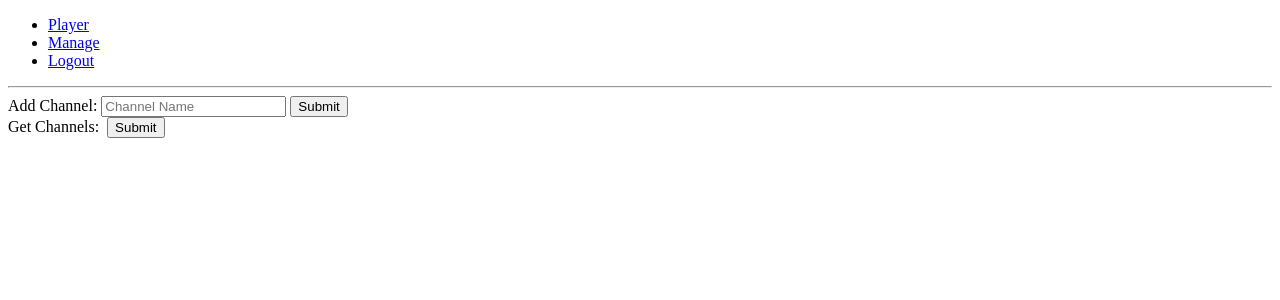
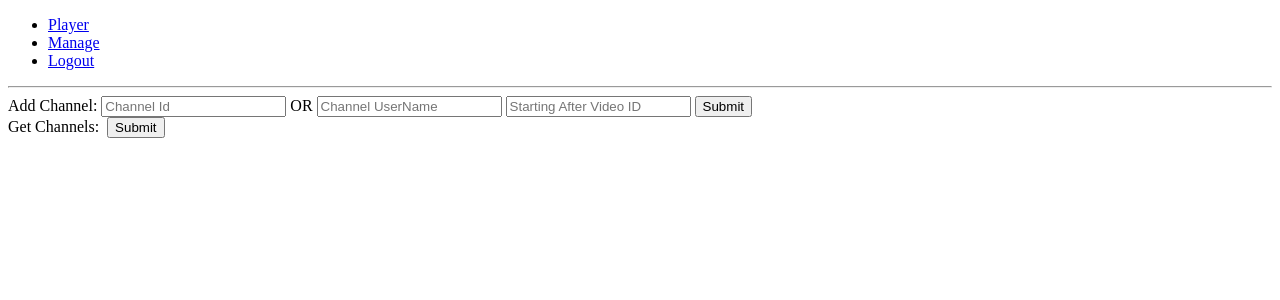
Before and after one commit to eduardoceretta/yqueuer, a Django app: page /manage/ in a window 1280 px wide. Shown: the top 300 px of the page. Run offline with Django 3.2, Linux system fonts and the light colour scheme; the visitor is signed in with stand-in values (Sample User, id 1); parts of the project's set-up code (start-up, migrations or seed data) failed here and were passed over.

Commit message:
Allow add channel to receive last video, username refactoring

```diff
--- a/frontend/templates/frontend/manage.html
+++ b/frontend/templates/frontend/manage.html
@@ -7,7 +7,9 @@
   <div id="add_channel">
     <span>
       Add Channel:
-      <input id="add_channel_channel" type="text" name="channel_name" placeholder="Channel Name">
+      <input id="add_channel_channel_id" type="text" name="y_channel_id" placeholder="Channel Id"> OR
+      <input id="add_channel_channel_username" type="text" name="channel_username" placeholder="Channel UserName">
+      <input id="add_channel_last_y_video_id" type="text" name="last_y_video_id" placeholder="Starting After Video ID">
       <button id="add_channel_submit"> Submit </button>
       <span id="add_channel_result"></span>
     </span>
@@ -19,15 +21,6 @@
       <input id="update_channel_library_channel" type="text" name="channel_name" placeholder="Channel Name">
       <button id="update_channel_library_submit"> Submit </button>
       <span id="update_channel_library_result"></span>
-    </span>
-  </div>
-  <div id="bulk_mark">
-    <span>
-      Mark videos as watched:
-      <input id="bulk_mark_channel" type="text" name="channel_name" placeholder="Channel Name">
-      <input id="bulk_mark_until_y_video_id" type="text" name="until_y_video_id" placeholder="Until Video ID">
-      <button id="bulk_mark_submit"> Submit </button>
-      <span id="bulk_mark_result"></span>
     </span>
   </div>
   -->
@@ -49,61 +42,33 @@
 
     $( document ).ready(function() {
       log( "manage ready!" );
-      // var bulk_mark = {
-      //   'div' : $("#bulk_mark"),
-      //   'channel_name' : $("#bulk_mark_channel"),
-      //   'until_y_video_id' : $("#bulk_mark_until_y_video_id"),
-      //   'submit' : $("#bulk_mark_submit"),
-      //   'result' : $("#bulk_mark_result"),
-      // };
-      // bulk_mark.submit.on('click', function(e) {
-      //   log ('bulk_mark.submit');
-      //   log(bulk_mark.channel_name.val());
-      //   log(bulk_mark.until_y_video_id.val());
-      //   var channel_name = bulk_mark.channel_name.val();
-      //   var until_y_video_id = bulk_mark.until_y_video_id.val();
-      //   bulk_mark.result.text('processing...');
-      //   bulk_mark.div.find(":input").attr("disabled", true);
-      //   $.ajax({
-      //     method: "POST",
-      //     url: "/api/bulk_mark_watched/",
-      //     headers: {'X-CSRFToken': '{{ csrf_token }}'},
-      //     data: { 'channel_name' : channel_name,
-      //             'until_y_video_id': until_y_video_id,
-      //     },
-      //     success: function(result){
-      //       bulk_mark.div.find(":input").attr("disabled", false);
-      //       if(result.success) {
-      //         bulk_mark.result.text('success: marked ' + result.data.marked + ' videos');
-      //       } else if(result.error) {
-      //         bulk_mark.result.text('error: ' + result.error);
-      //       }
-      //     },
-      //     error: function(xhr,status,error){
-      //       log('bulk_mark','error', xhr,status,error);
-      //       bulk_mark.div.find(":input").attr("disabled", false);
-      //       bulk_mark.result.text('error');
-      //     }
-      //   });
-      // });
-
       var add_channel = {
         'div' : $("#add_channel"),
-        'channel_name' : $("#add_channel_channel"),
+        'y_channel_id' : $("#add_channel_channel_id"),
+        'channel_username' : $("#add_channel_channel_username"),
+        'last_y_video_id' : $("#add_channel_last_y_video_id"),
         'submit' : $("#add_channel_submit"),
         'result' : $("#add_channel_result"),
       }
       add_channel.submit.on('click', function(e) {
         log ('add_channel.submit');
-        log(add_channel.channel_name.val());
-        var channel_name = add_channel.channel_name.val();
+        log(add_channel.y_channel_id.val());
+        log(add_channel.channel_username.val());
+        log(add_channel.last_y_video_id.val());
+        var y_channel_id = add_channel.y_channel_id.val();
+        var channel_username = add_channel.channel_username.val();
+        var last_y_video_id = add_channel.last_y_video_id.val();
         add_channel.result.text('processing...');
         add_channel.div.find(":input").attr("disabled", true);
         $.ajax({
           method: "POST",
           url: "/api/add_channel/",
           headers: {'X-CSRFToken': '{{ csrf_token }}'},
-          data: { 'channel_name' : channel_name },
+          data: {
+            'y_channel_id' : y_channel_id,
+            'channel_username' : channel_username,
+            'last_y_video_id': last_y_video_id,
+          },
           success: function(result){
             add_channel.div.find(":input").attr("disabled", false);
             if(result.success) {
@@ -180,7 +145,7 @@
                   var thumbnail = $('<img class="channel_thumbnail">');
                   thumbnail.attr('src', channels[i].thumbnails);
                   var title = $('<span>');
-                  title.text(channels[i].name);
+                  title.text(channels[i].title + ' (user: ' + channels[i].username + ') [id: ' + channels[i].id + ']');
 
                   item.append(thumbnail);
                   item.append(title);
--- a/frontend/urls.py
+++ b/frontend/urls.py
@@ -10,7 +10,6 @@ urlpatterns = [
     url(r'^api/get_videos/$', views.getVideos, name = 'get_videos'),
     url(r'^api/get_channels/$', views.getChannels, name = 'get_channels'),
     url(r'^api/mark_watched/$', views.markWatched, name = 'mark_watched'),
-    # url(r'^api/bulk_mark_watched/$', views.bulkMarkWatched, name = 'bulk_mark_watched'),
     # url(r'^api/update_channel_library/$', views.updateChannelLibrary, name = 'update_channel_library'),
     url(r'^api/add_channel/$', views.addChannel, name = 'add_channel'),
     url(r'^api/post_jserror/$', views.postJSError, name = 'post_jserror'),
--- a/frontend/views.py
+++ b/frontend/views.py
@@ -17,7 +17,7 @@ from django.db.models import Q
 from frontend.forms import UserForm
 from frontend.models import Channel, Video, RUserVideo, RUserChannel
 
-from frontend.yqueuer_api import searchChannel, getVideosFromPlaylist
+from frontend.yqueuer_api import searchChannelByUsername, searchChannelById, getVideosFromPlaylist
 
 def _markWatched(user, video):
   uservideo, created = user.ruservideo_set.get_or_create(video = video)
@@ -35,6 +35,7 @@ def _getChannels(user):
       'id': channel.y_channel_id,
       'title': channel.title,
       'name': channel.name,
+      'username': channel.username,
       'thumbnails' : channel.thumbnails,
     })
 
@@ -151,7 +152,7 @@ def getVideos(request):
     videos.append({
       'id': video.y_video_id,
       'title': video.title,
-      'channel_name': video.channel.title,
+      'channel_title': video.channel.title,
       'published_at' : str(video.published_at),
       'thumbnails' : video.thumbnails,
       'description' : video.description,
@@ -215,75 +216,55 @@ def markWatched(request):
 ##################################
 @login_required
 def addChannel(request):
-  # print >>sys.stderr, request.user, request.POST.has_key('channel_name'), request.GET.has_key('channel_name')
-
   response_data = {'error' : "can't find channel"}
   channel = None
 
   user = request.user
-  channel_name = request.POST['channel_name']
-  channel_qs = Channel.objects.filter(name = channel_name)
+  y_channel_id      = request.POST.get('y_channel_id', None)
+  channel_username  = request.POST.get('channel_username', None)
+  last_vid_y_vid_id = request.POST.get('last_y_video_id', None)
+  if not y_channel_id and not channel_username:
+    response_data = {'error' : "need channel username or id"}
+    return HttpResponse(json.dumps(response_data), content_type = "application/json")
+
+  channel_qs = None
+  if y_channel_id:
+    channel_qs = Channel.objects.filter(y_channel_id = y_channel_id)
+  elif channel_username:
+    channel_qs = Channel.objects.filter(username = channel_username)
 
   if len(channel_qs) > 0 :
     channel = channel_qs[0]
   else :
-    result = searchChannel(settings.SECRETS['YOUTUBE_API_KEY'], channel_name)
+    result = None
+    if y_channel_id:
+      result = searchChannelById(settings.SECRETS['YOUTUBE_API_KEY'], y_channel_id)
+    elif channel_username:
+      result = searchChannelByUsername(settings.SECRETS['YOUTUBE_API_KEY'], channel_username)
+
     if result :
       channel = Channel.objects.create(
         y_channel_id = result['id'],
         playlist_uploads_id = result['playlist_uploads_id'],
         title = result['title'],
         name = result['name'],
+        username = result['username'],
         thumbnails = result['thumbnails']
       )
     else :
       return HttpResponse(json.dumps(response_data), content_type = "application/json")
 
   if channel :
-    user.ruserchannel_set.create(channel = channel)
-    response_data = {'success': True}
+    uc, created = user.ruserchannel_set.get_or_create(channel = channel)
+    if not created:
+      response_data = {'error' : "Channel already added"}
+    else:
+      response_data = {'success': True}
+      if last_vid_y_vid_id:
+        uc.last_vid_y_vid_id = last_vid_y_vid_id
+        uc.save()
 
   return HttpResponse(json.dumps(response_data), content_type = "application/json")
-
-##################################
-# @login_required
-# def bulkMarkWatched(request):
-#   # print >>sys.stderr, request.user, request.POST.has_key('channel_name'), request.GET.has_key('channel_name'), request.POST.has_key('until_y_video_id'), request.GET.has_key('until_y_video_id')
-
-#   response_data = {'error' : "error"}
-#   channel = None
-#   until_video = None
-
-#   user = request.user
-#   channel_name = request.POST['channel_name']
-#   until_y_video_id = request.POST['until_y_video_id']
-
-#   if not channel_name or not until_y_video_id:
-#     response_data = {'error' : "Invalid parameters"}
-#     return HttpResponse(json.dumps(response_data), content_type = "application/json")
-
-#   channel_qs = Channel.objects.filter(name = channel_name)
-
-#   if len(channel_qs) > 0 :
-#     channel = channel_qs[0]
-#   else :
-#     response_data = {'error' : "can't find channel"}
-#     return HttpResponse(json.dumps(response_data), content_type = "application/json")
-
-#   until_video_qs = Video.objects.filter(y_video_id = until_y_video_id)
-#   if len(until_video_qs) > 0 :
-#     until_video = until_video_qs[0]
-#   else :
-#     response_data = {'error' : "can't find video"}
-#     return HttpResponse(json.dumps(response_data), content_type = "application/json")
-
-#   videos = Video.objects.filter(channel = channel, published_at__lte = until_video.published_at)
-#   for v in videos:
-#     _markWatched(user, v)
-
-#   response_data = {'success' : True, 'data' : { 'channel' : channel_name, 'marked' : len(videos) }}
-
-#   return HttpResponse(json.dumps(response_data), content_type = "application/json")
 
 def postJSError(request):
   print >>sys.stderr, 'JSERROR: ', request.POST['msg'], request.POST['url'], request.POST['lineNo'],request.POST['columnNo'],request.POST['error']
--- a/frontend/yqueuer_api.py
+++ b/frontend/yqueuer_api.py
@@ -24,6 +24,7 @@ def searchChannelById(dev_key, y_channel_id):
       'id' : search_result["id"],
       'title' : search_result["snippet"]["title"],
       'name' : search_result["snippet"].get("customUrl", search_result["snippet"]["title"]),
+      'username' : None,
       'thumbnails' : search_result["snippet"]["thumbnails"]["high"]["url"],
       'playlist_uploads_id' : search_result["contentDetails"]["relatedPlaylists"]["uploads"],
     }
@@ -31,7 +32,7 @@ def searchChannelById(dev_key, y_channel_id):
 
   return channels[0] if len(channels) > 0 else None
 
-def searchChannel(dev_key, channel_name):
+def searchChannelByUsername(dev_key, username):
   DEVELOPER_KEY = dev_key
   YOUTUBE_API_SERVICE_NAME = "youtube"
   YOUTUBE_API_VERSION = "v3"
@@ -39,7 +40,7 @@ def searchChannel(dev_key, channel_name):
     developerKey=DEVELOPER_KEY)
   search_response = youtube.channels().list(
     part='contentDetails,snippet',
-    forUsername=channel_name
+    forUsername=username
   ).execute()
 
   channels = []
@@ -48,6 +49,7 @@ def searchChannel(dev_key, channel_name):
       'id' : search_result["id"],
       'title' : search_result["snippet"]["title"],
       'name' : search_result["snippet"].get("customUrl", search_result["snippet"]["title"]),
+      'username' : username,
       'thumbnails' : search_result["snippet"]["thumbnails"]["high"]["url"],
       'playlist_uploads_id' : search_result["contentDetails"]["relatedPlaylists"]["uploads"],
     }
```
Also changed, not shown: frontend/templates/frontend/player.html (+4 -4 lines).
